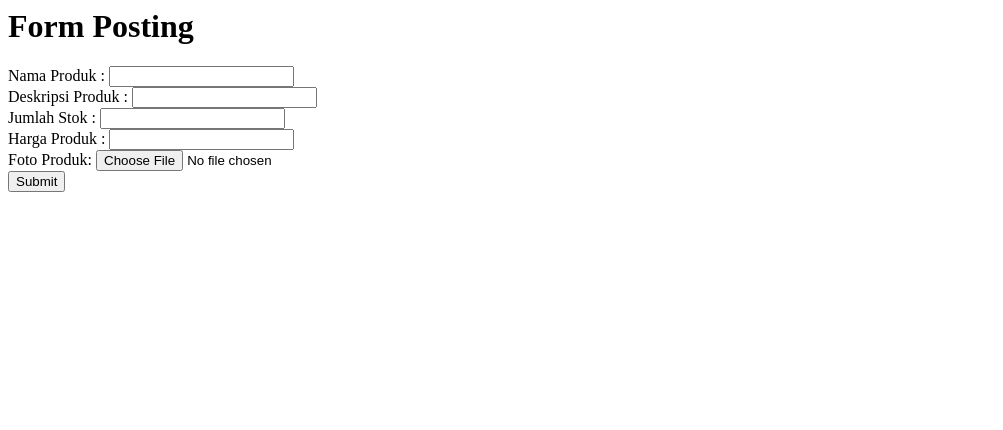
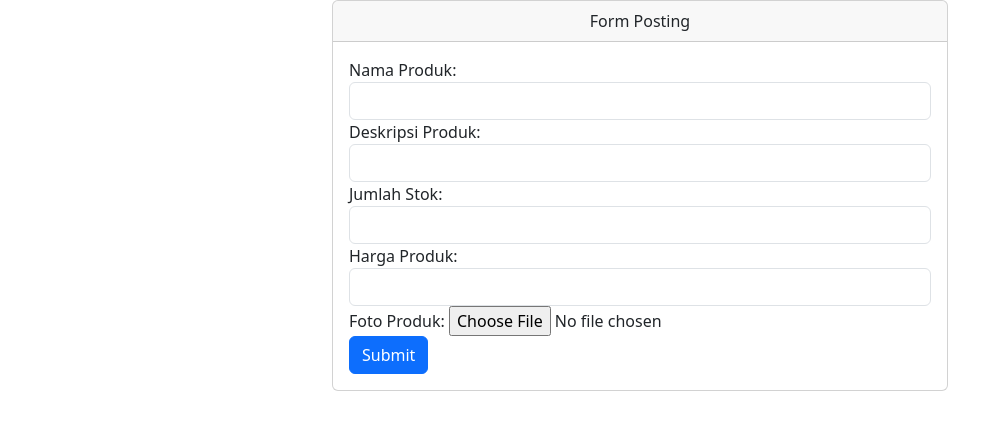
Before and after one commit to KennyJeremy/Pemweb_TugasProjek1, a PHP site: page /posting.php in a window 1280 px wide. Shown: the top 430 px of the page, without its empty margins (0-1003 px from the left). Run offline with PHP 8.4, Linux system fonts and the light colour scheme.

Commit message:
posting_page.php

```diff
--- a/TugasProject1-PEMWEB/posting.php
+++ b/TugasProject1-PEMWEB/posting.php
@@ -1,24 +1,50 @@
-<html>
+<!DOCTYPE html>
+<html lang="en">
+    <head>
+        <meta charset="UTF-8">
+        <meta name="viewport" content="width=device-width, initial-scale=1.0">
+        <title>Malang Commerce</title>
+        <link href="https://cdn.jsdelivr.net/npm/bootstrap@5.3.3/dist/css/bootstrap.min.css" rel="stylesheet" integrity="sha384-QWTKZyjpPEjISv5WaRU9OFeRpok6YctnYmDr5pNlyT2bRjXh0JMhjY6hW+ALEwIH" crossorigin="anonymous">
+        <script src="https://cdn.jsdelivr.net/npm/bootstrap@5.3.3/dist/js/bootstrap.bundle.min.js" integrity="sha384-YvpcrYf0tY3lHB60NNkmXc5s9fDVZLESaAA55NDzOxhy9GkcIdslK1eN7N6jIeHz" crossorigin="anonymous"></script>
+    </head>
     <body>
-    <h1>Form Posting</h1>
-        <form method="post" enctype="multipart/form-data">
-            Nama Produk : <input name ="nama" type="text"/><br/>
-            Deskripsi Produk : <input name="deskripsi" type="text"/><br/>
-            Jumlah Stok : <input name="jumlah" type="number" min="1"/><br/>
-            Harga Produk : <input name="harga" type="number"/><br/>
-            Foto Produk: <input name="uploadedfile" type="file" /> <br>
-            <input type="submit" value="Submit"/>
-        </form>
-        <?php
-        session_start();
-        $_SESSION["alert"] = "Data Telah Disimpan";
-        ?>
-
-        <?php
-        if (isset($_SESSION["alert"])) {
-            echo "<script>alert('" . $_SESSION["alert"] . "');</script>";
-            unset($_SESSION["alert"]); // Hapus session alert setelah ditampilkan
-        }
-        ?>
+        <div class="container-fluid">
+            <div class="row">
+                <div class="col-md-6 offset-md-3 d-flex justify-content-center align-items-center">
+                    <div class="card col-md-12">
+                        <div class="card-header text-center">
+                            Form Posting
+                        </div>
+                        <div class="card-body">
+                            <form id="postingForm" enctype="multipart/form-data" method="POST">
+                                <div class="form-group">
+                                    <label for="nama">Nama Produk:</label>
+                                    <input id="nama" name="nama" type="text" class="form-control" required>
+                                </div>
+                                <div class="form-group">
+                                    <label for="deskripsi">Deskripsi Produk:</label>
+                                    <input id="deskripsi" name="deskripsi" type="text" class="form-control" required>
+                                </div>
+                                <div class="form-group">
+                                    <label for="jumlah">Jumlah Stok:</label>
+                                    <input id="jumlah" name="jumlah" type="number" min="1" class="form-control" required>
+                                </div>
+                                <div class="form-group">
+                                    <label for="harga">Harga Produk:</label>
+                                    <input id="harga" name="harga" type="number" class="form-control" required>
+                                </div>
+                                <div class="form-group">
+                                    <label for="uploadedfile">Foto Produk:</label>
+                                    <input id="uploadedfile" name="uploadedfile" type="file" class="form-control-file" required>
+                                </div>
+                                <button type="submit" class="btn btn-primary" onclick="submitPostingForm()">Submit</button>
+                            </form>
+                        </div>
+                    </div>
+                </div>
+            </div>
+        </div>
+        <script src="https://cdn.jsdelivr.net/npm/axios/dist/axios.min.js"></script>
+        <script src="posting.js"></script>
     </body>
 </html>
```
